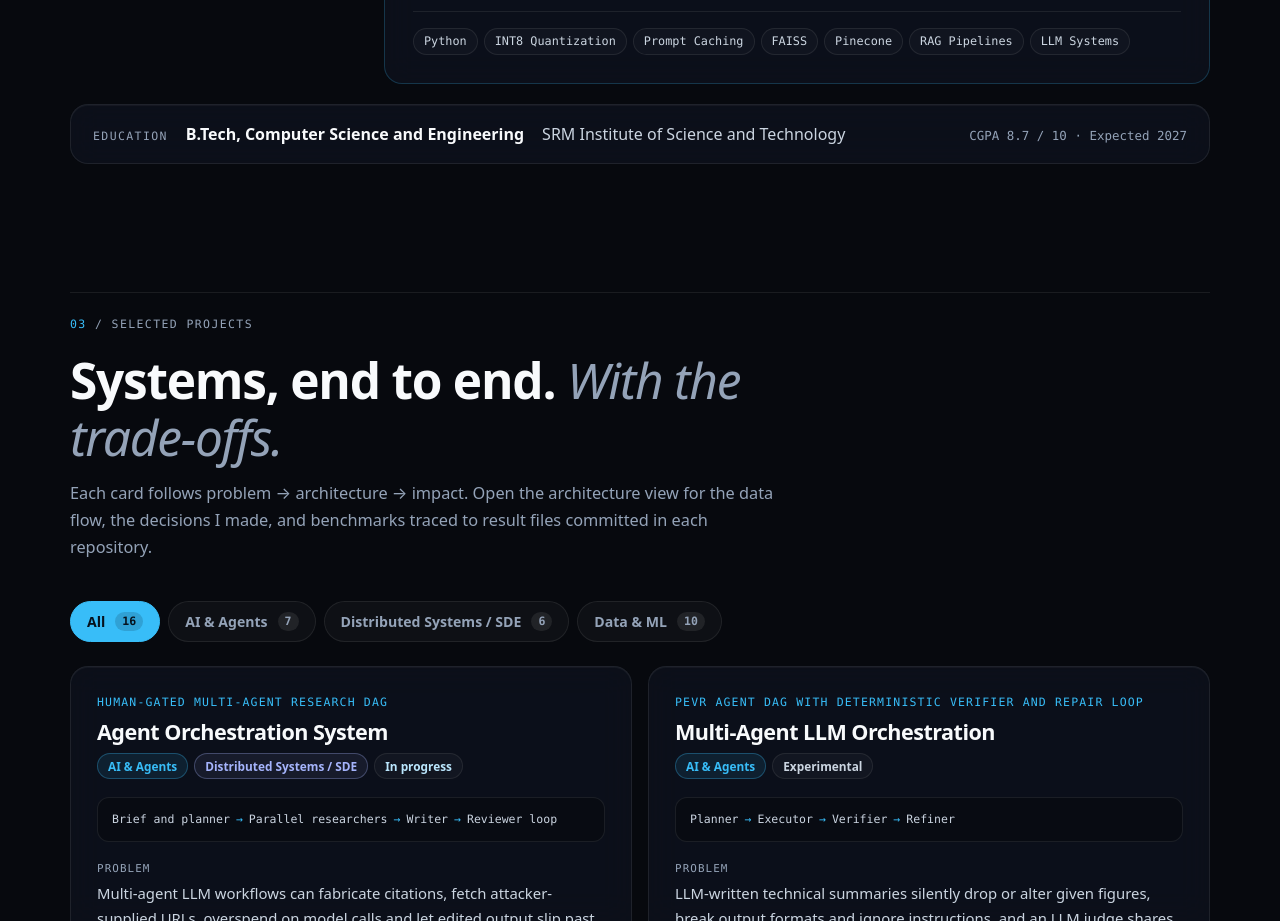
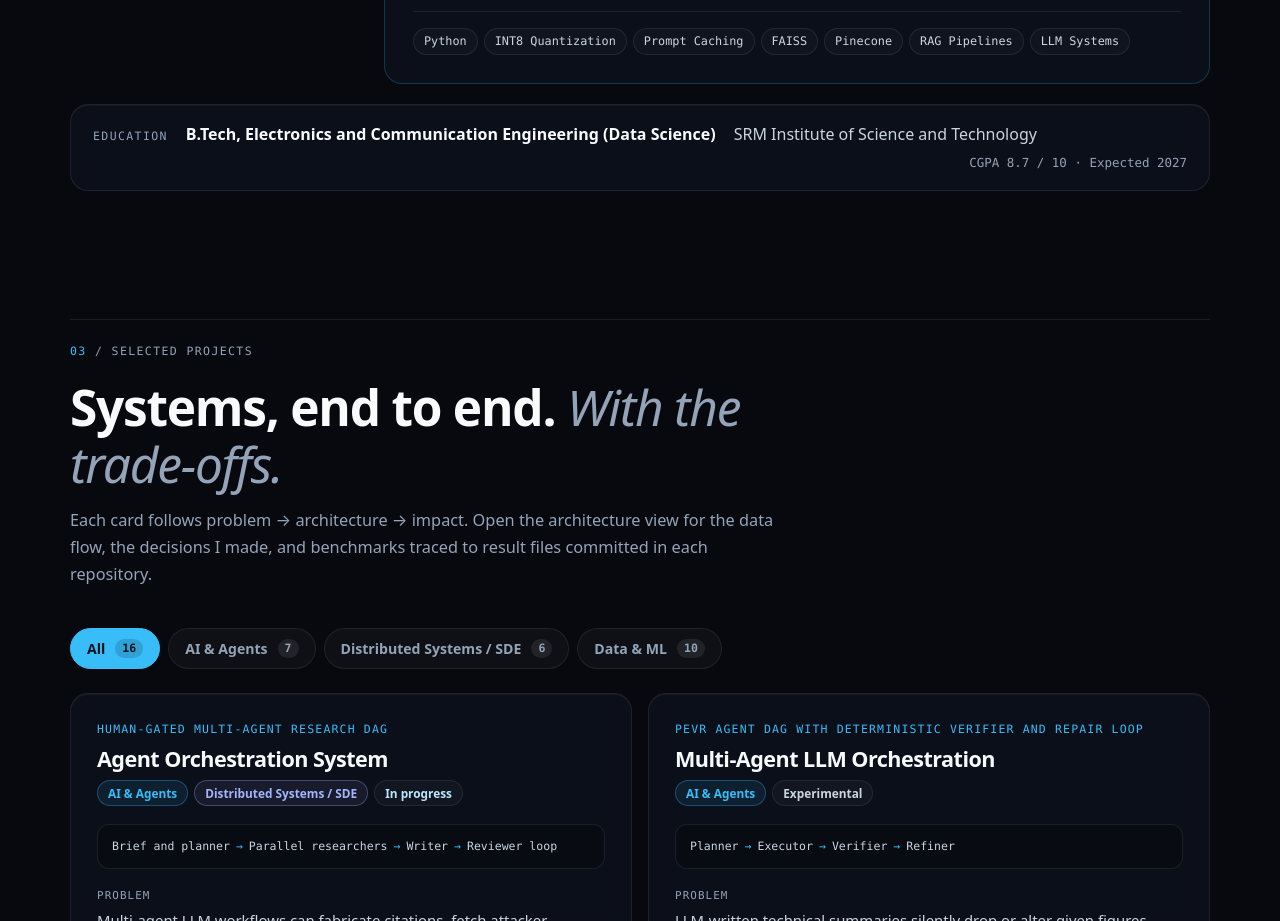
Before and after one commit to Charanloyal/portfolio, a React (Vite) app: page / in a window 1280 px wide. Shown: the part 1640-2561 px from the top of the page. Built offline with nearby package versions, Linux system fonts and the light colour scheme.

Commit message:
Correct degree to B.Tech ECE (Data Science)

```diff
--- a/src/data/profile.ts
+++ b/src/data/profile.ts
@@ -69,7 +69,7 @@ export const profile = {
     leetcode: 'https://leetcode.com/u/charan_red/',
   },
   education: {
-    degree: 'B.Tech, Computer Science and Engineering',
+    degree: 'B.Tech, Electronics and Communication Engineering (Data Science)',
     school: 'SRM Institute of Science and Technology',
     location: 'Chennai, India',
     detail: 'CGPA 8.7 / 10',
```
